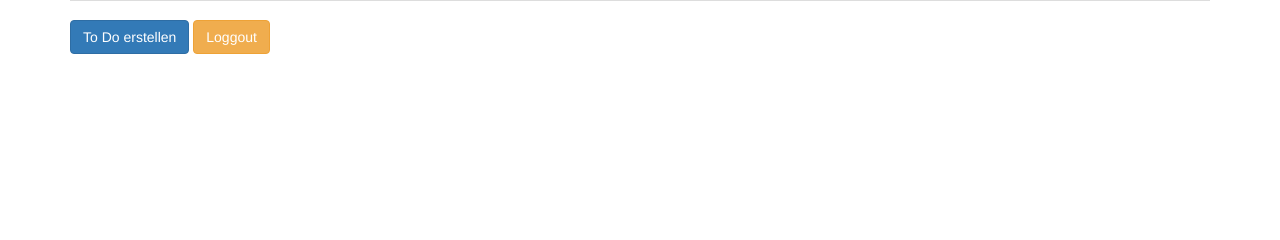
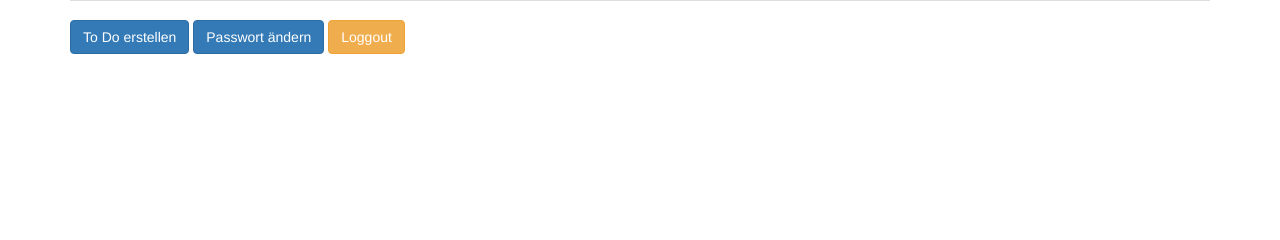
Before and after one commit to jimoh9324/M151ToDo, a PHP site: page /todo.php in a window 1280 px wide. Shown: the part 127-367 px from the top of the page. Run offline with PHP 8.4, Linux system fonts and the light colour scheme; the visitor is signed in with stand-in values (Sample User, id 1); data that the repository does not hold is empty; some libraries are stand-ins or nearby versions.

Commit message:
Passwort ändern button hinzugefügt

```diff
--- a/todo.php
+++ b/todo.php
@@ -93,6 +93,7 @@
         </table>
 
         <a class="btn btn-primary" href="createtodo.php" role="button">To Do erstellen</a>
+        <a class="btn btn-primary" href="admin.php" role="button">Passwort ändern</a>
         <a class="btn btn-warning" href="loggout.php" role="button">Loggout</a>
 
     </div>
```
